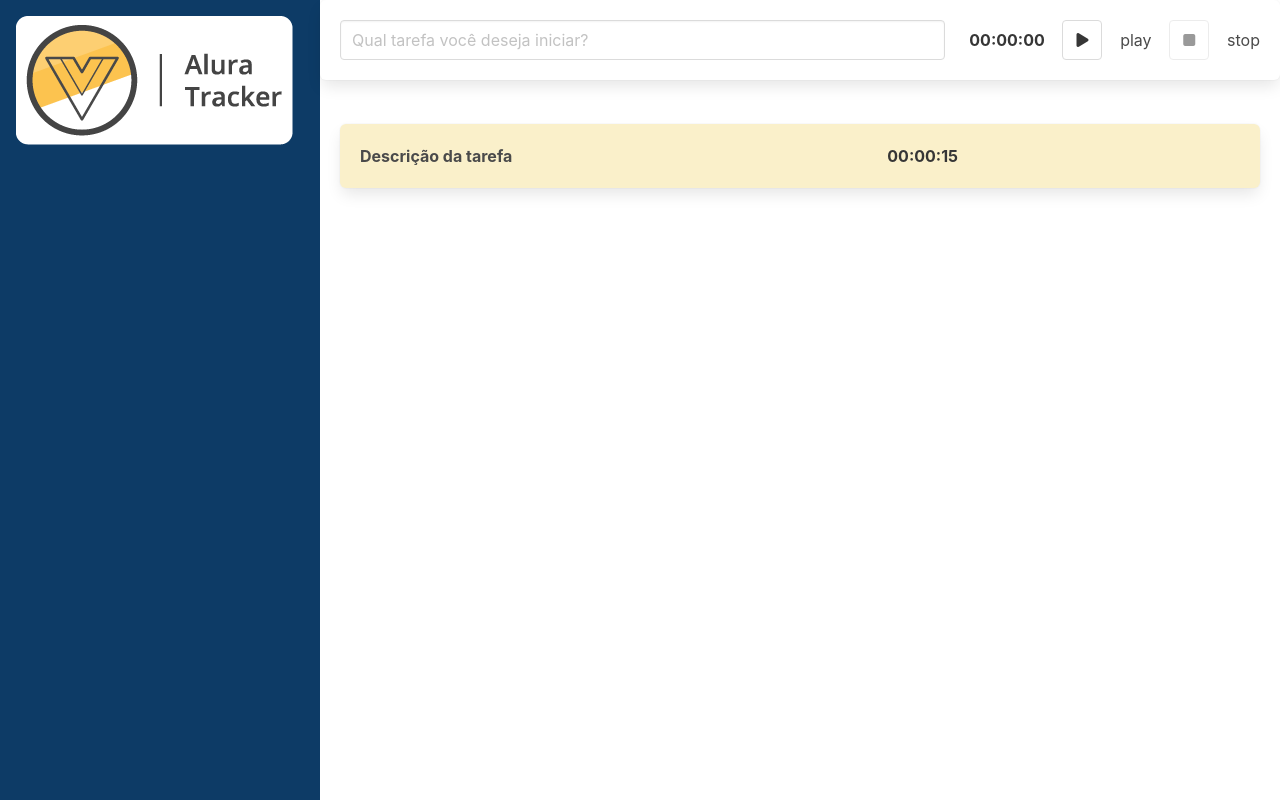
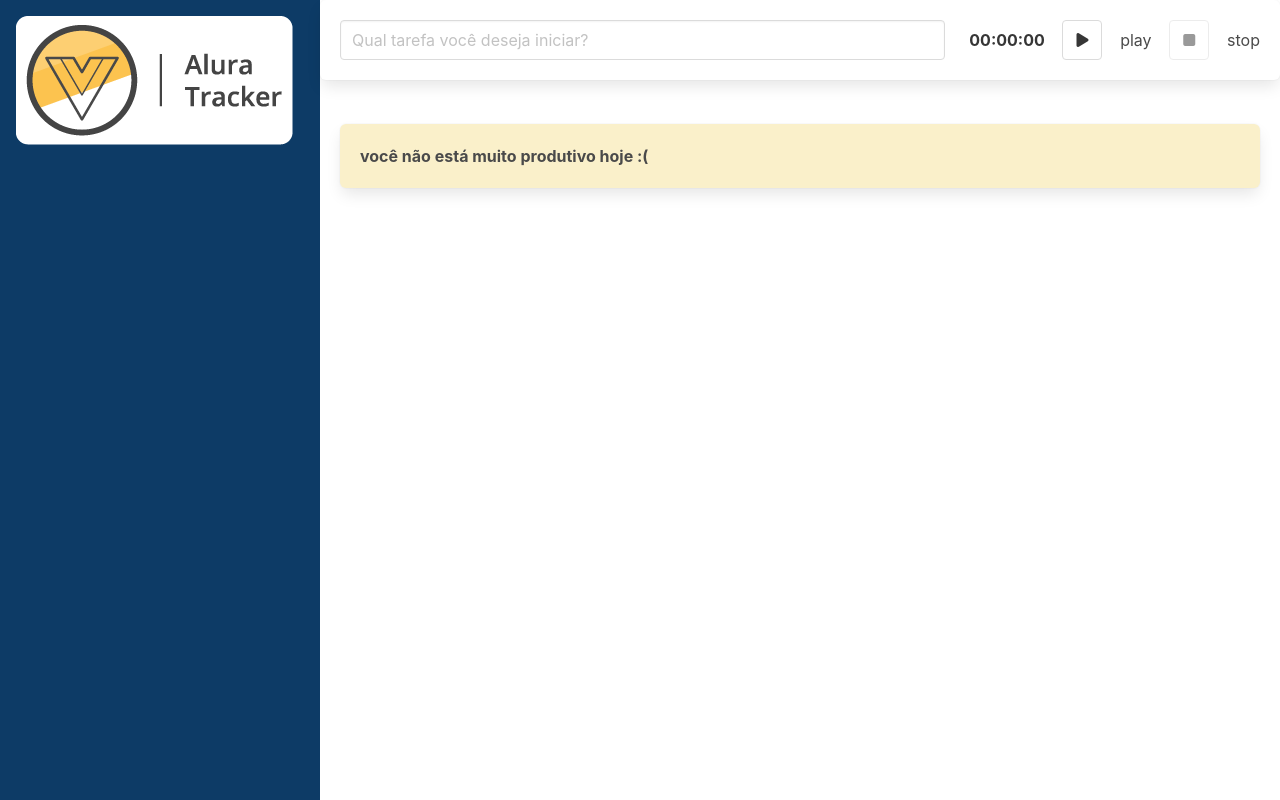
Before and after one commit to RebecaAssis/alura-tracker, a Vue app: page / in a window 1280 px wide. Built offline with nearby package versions, Linux system fonts and the light colour scheme.

Commit message:
Captured and added the time and the task in the list. Futhermore, I defined a box component default to reutilize.

```diff
--- a/src/App.vue
+++ b/src/App.vue
@@ -4,9 +4,12 @@
       <BarraLateral />
     </div>
     <div class="column is-three-quarter">
-      <FormularioTarefa />
+      <FormularioTarefa @aoSalvarTarefa="salvarTarefa" />
       <div class="lista">
-        <TarefaComponente />
+        <TarefaComponente v-for="(tarefa, index) in tarefas" :key="index" :tarefa="tarefa" />
+        <TaskBox v-if="listaEstaVazia">
+          você não está muito produtivo hoje :(
+        </TaskBox>
       </div>
     </div>
   </main>
@@ -17,15 +20,40 @@ import { defineComponent } from 'vue';
 import BarraLateral from './components/BarraLateral.vue';
 import FormularioTarefa from './components/FormularioTarefa.vue';
 import TarefaComponente from './components/TarefaComponente.vue';
+import TaskInterface from './interfaces/TaskInterface'
+import TaskBox from './components/TaskBox.vue';
 
 export default defineComponent({
-    name: "App",
-    components: { BarraLateral, FormularioTarefa, TarefaComponente }
+  name: "App",
+  components: {
+    BarraLateral,
+    FormularioTarefa,
+    TarefaComponente,
+    TaskBox
+  },
+
+  data() {
+    return {
+      tarefas: [] as TaskInterface[]
+    }
+  },
+
+  computed: {
+    listaEstaVazia(): boolean {
+      return this.tarefas.length === 0;
+    }
+  },
+
+  methods: {
+    salvarTarefa(tarefa: TaskInterface) {
+      this.tarefas.push(tarefa);
+    }
+  }
 });
 </script>
 
 <style>
 .lista {
-	padding: 1.25rem;
+  padding: 1.25rem;
 }
 </style>
--- a/src/components/FormularioTarefa.vue
+++ b/src/components/FormularioTarefa.vue
@@ -18,6 +18,7 @@ import TemporizadorTarefa from "./TemporizadorTarefa.vue";
 
 export default defineComponent({
 	name: "FormularioTarefa",
+	emits: ['aoSalvarTarefa'],
 	components: { TemporizadorTarefa },
 	//data() é um método que retorna um estado pra a gente
 	data() {
@@ -27,8 +28,12 @@ export default defineComponent({
 	},
 	methods: {
 		finalizarTarefa(tempoDecorrido: number): void {
-			console.log(tempoDecorrido);
-			console.log(this.descricaoDaTarefa);
+			this.$emit('aoSalvarTarefa', {
+				duracaoEmSegundos: tempoDecorrido,
+				descricao: this.descricaoDaTarefa
+			});
+			// console.log(tempoDecorrido);
+			// console.log(this.descricaoDaTarefa);
 
 			this.descricaoDaTarefa = '';
 		}
--- a/src/components/TarefaComponente.vue
+++ b/src/components/TarefaComponente.vue
@@ -1,28 +1,39 @@
 <template>
-	<div class="box has-text-weight-bold">
+	<TaskBox>
 		<div class="columns">
 			<div class="column is-7">
-				Descrição da tarefa
+				{{ tarefa.descricao || 'Tarefa sem descrição' }}
 			</div>
 			<div class="column">
-				<CronometroTarefa :tempoEmSegundos=15 />
+				<CronometroTarefa :tempoEmSegundos="tarefa.duracaoEmSegundos" />
 			</div>
 		</div>
-	</div>
+	</TaskBox>
+
+
 </template>
 
 <script lang="ts">
-import { defineComponent } from 'vue';
+import TaskInterface from '@/interfaces/TaskInterface';
+import { defineComponent, PropType } from 'vue';
 import CronometroTarefa from './CronometroTarefa.vue';
+import TaskBox from './TaskBox.vue';
 
 export default defineComponent({
-    name: "TarefaComponente",
-	components: { CronometroTarefa },
+	name: "TarefaComponente",
+	components: {
+		CronometroTarefa,
+		TaskBox
+	},
+	props: {
+		tarefa: {
+			type: Object as PropType<TaskInterface>,
+			required: true
+		}
+	}
 })
 </script>
 
 <style scoped>
-.box {
-	background: #FAF0CA;
-}
+
 </style>
--- /dev/null
+++ b/src/components/TaskBox.vue
@@ -0,0 +1,19 @@
+<template>
+	<div class="box has-text-weight-bold">
+		<slot></slot>
+	</div>
+</template>
+
+<script lang="ts">
+import { defineComponent } from 'vue';
+
+export default defineComponent({
+	name: 'TaskBox'
+})
+</script>
+
+<style scoped>
+.box {
+	background: #FAF0CA;
+}
+</style>
--- /dev/null
+++ b/src/interfaces/TaskInterface.ts
@@ -0,0 +1,4 @@
+export default interface TaskInterface {
+    duracaoEmSegundos: number,
+    descricao: string
+}
```
Also changed, not shown: src/components/TemporizadorTarefa.vue (+0 -12 lines).
